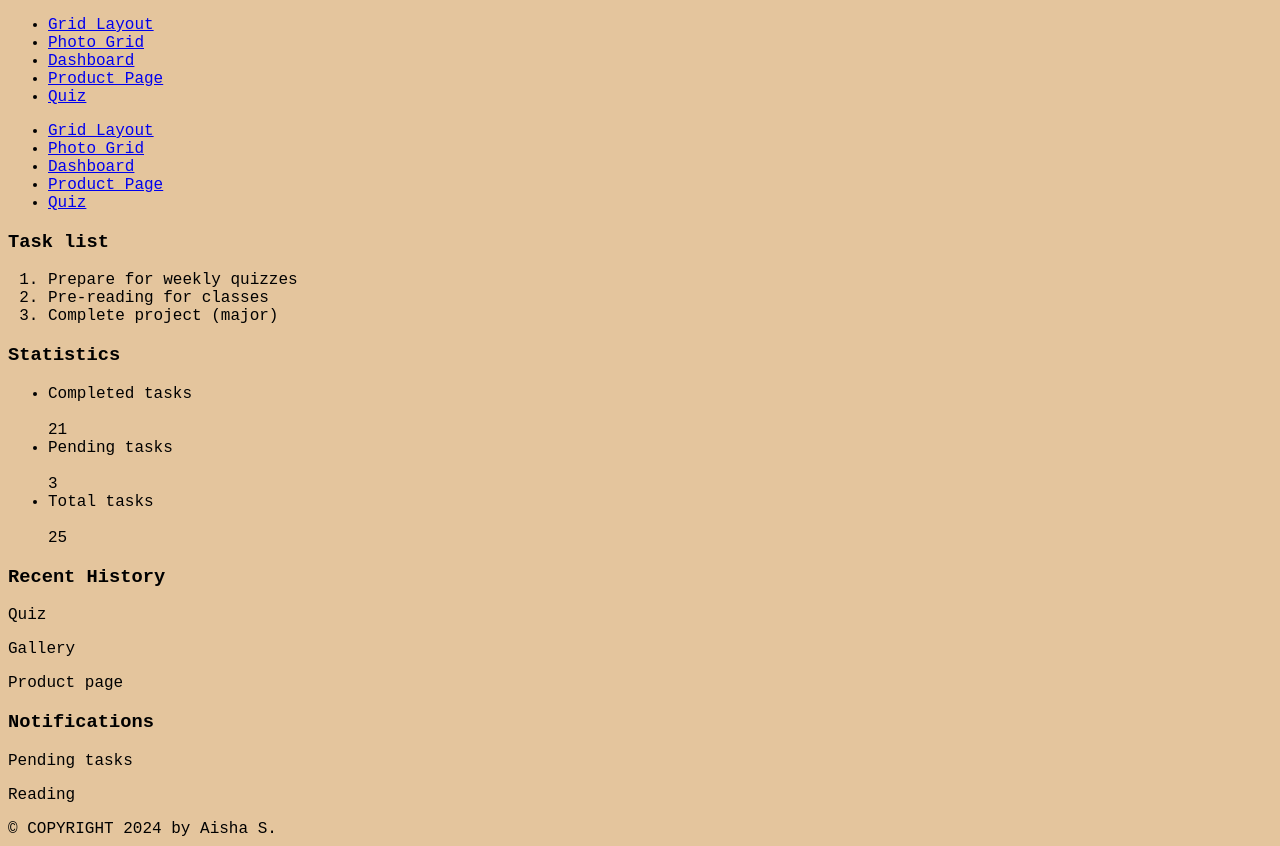
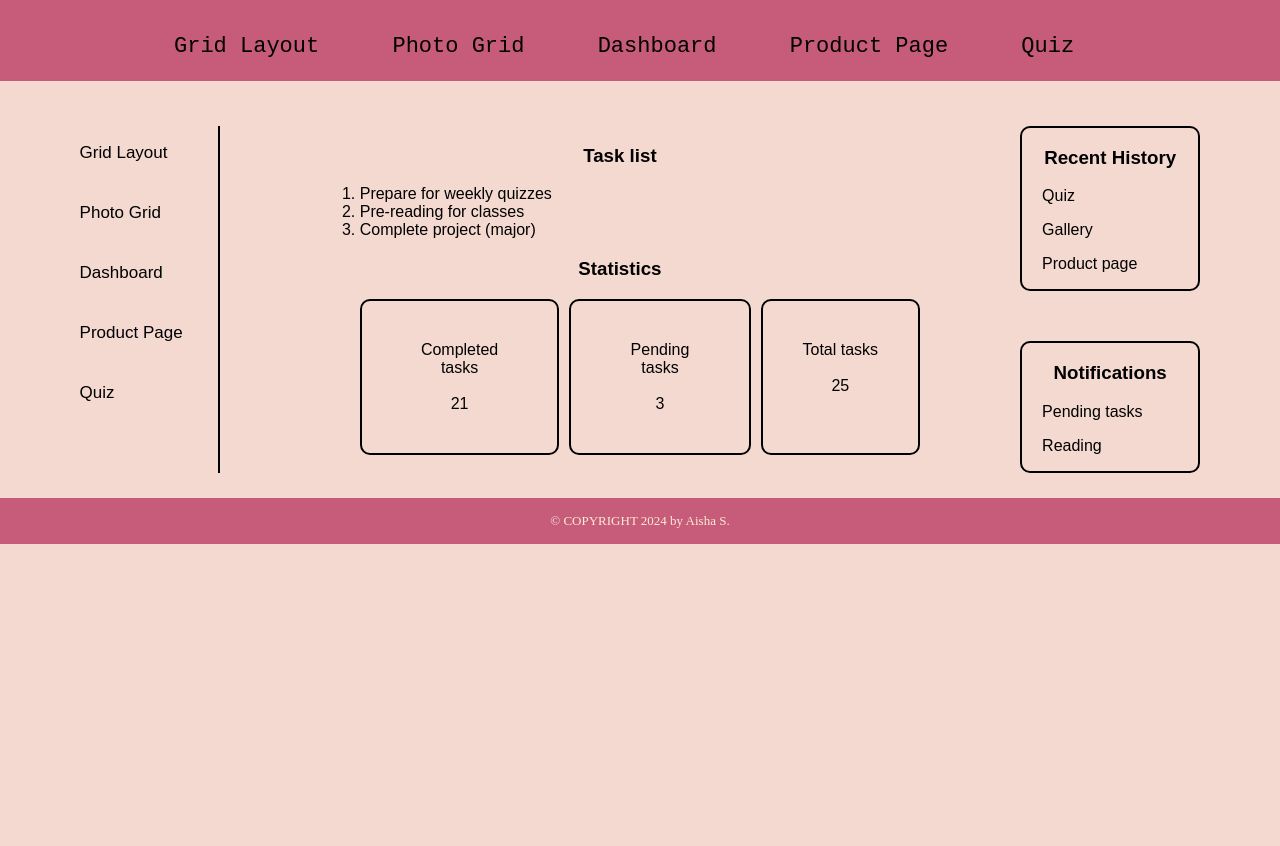
Before and after one commit to aishasiddiqah/Web-Dev-II_SA-1_Clone-Tasks, a plain HTML site: page Class Activity/Exercise 5/pages/dashboard.html in a window 1280 px wide. After the commit the page ends 800 px from the top, so only its background shows below. Drawn offline with Linux system fonts and the light colour scheme; files that its build step writes are made by us from their sources.

Commit message:
Update dashboard.html

```diff
--- a/Class Activity/Exercise 5/pages/dashboard.html
+++ b/Class Activity/Exercise 5/pages/dashboard.html
@@ -4,17 +4,17 @@
     <meta charset="UTF-8">
     <meta name="viewport" content="width=device-width, initial-scale=1.0">
     <title>Document</title>
-    <link rel="stylesheet" href="/ex5/style.css">
+    <link rel="stylesheet" href="/Class Activity/Exercise 5/style.css">
 </head>
 <body>
     <header>
         <nav>
             <ul>
-                <li><a href="/ex5/index.html">Grid Layout</a></li>
-                <li><a href="gallery.html">Photo Grid</a></li>
-                <li><a href="dashboard.html">Dashboard</a></li>
-                <li><a href="productpg.html">Product Page</a></li>
-                <li><a href="quiz.html">Quiz</a></li>
+                <li><a href="/Class Activity/Exercise 5/index.html">Grid Layout</a></li>
+                <li><a href="/Class Activity/Exercise 5/pages/gallery.html">Photo Grid</a></li>
+                <li><a href="/Class Activity/Exercise 5/pages/dashboard.html">Dashboard</a></li>
+                <li><a href="/Class Activity/Exercise 5/pages/productpg.html">Product Page</a></li>
+                <li><a href="/Class Activity/Exercise 5/pages/quiz.html">Quiz</a></li>
             </ul>
         </nav>
     </header>
```
